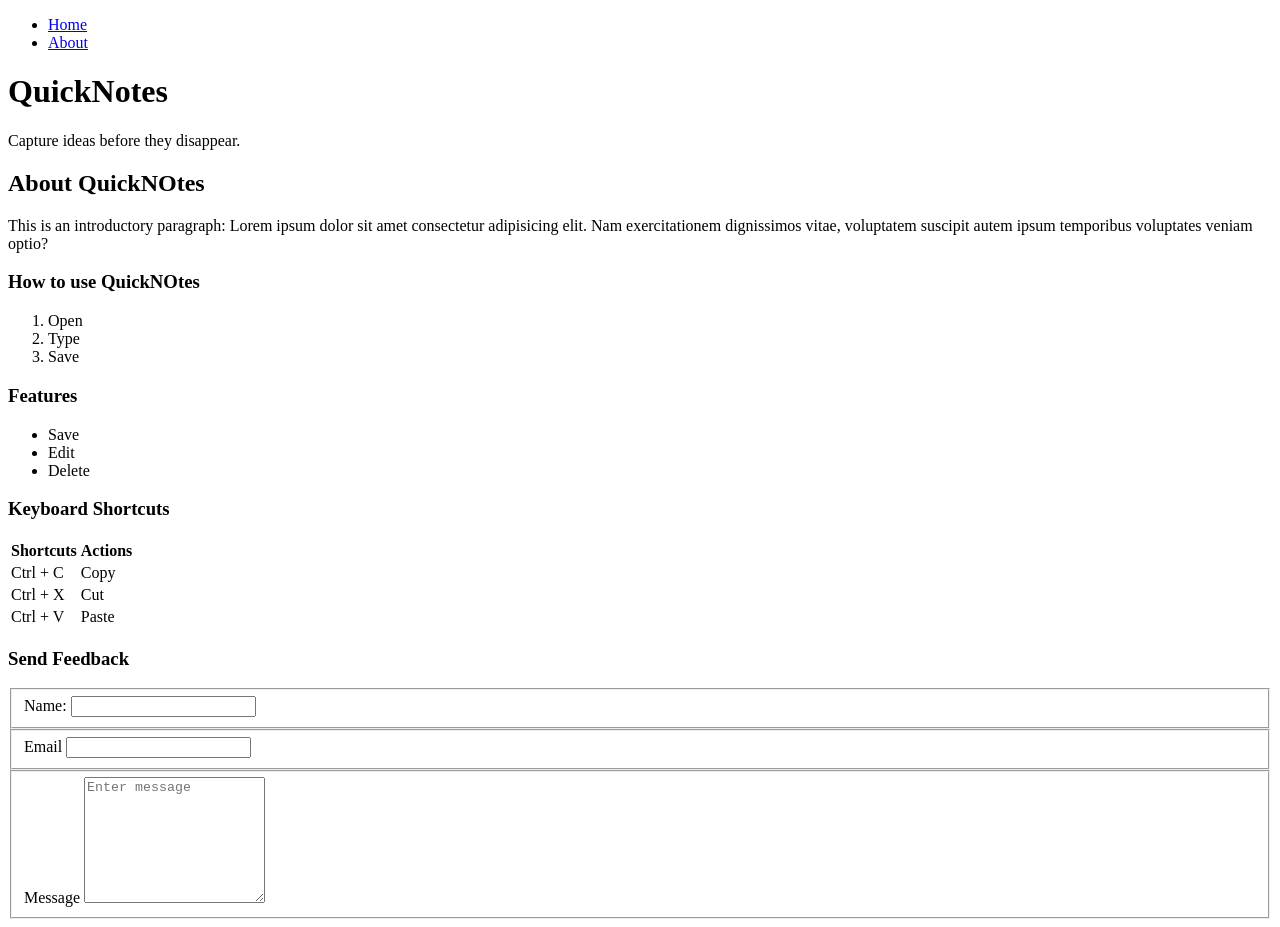
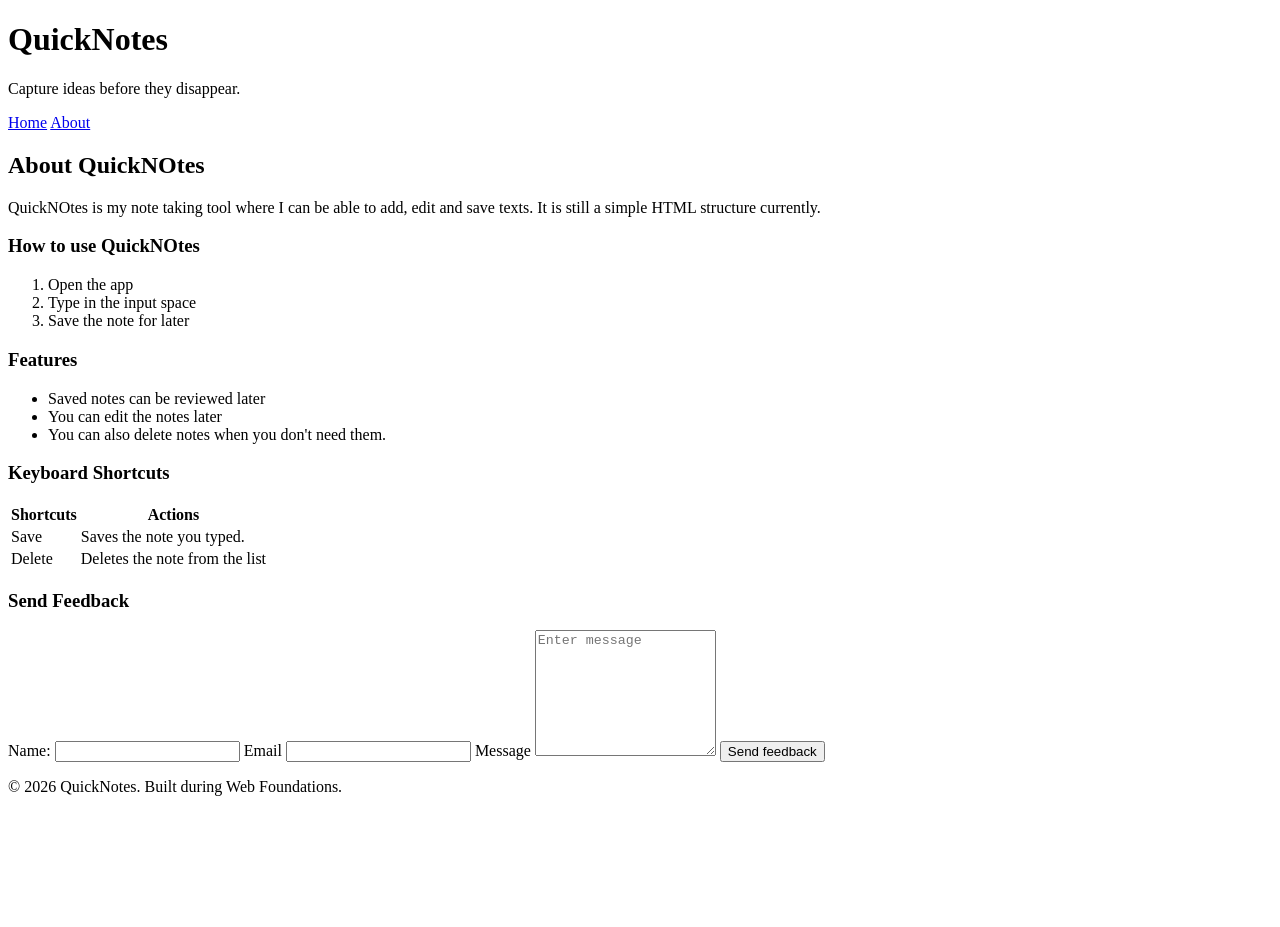
Before and after one commit to StevetheRebel/web-foundations-days, a plain HTML site: page day1/about.html in a window 1280 px wide. After the commit the page ends 812 px from the top, so only its background shows below. Drawn offline with Linux system fonts and the light colour scheme.

Commit message:
Day 1 assignment

```diff
--- a/day1/about.html
+++ b/day1/about.html
@@ -1,41 +1,42 @@
-<!DOCTYPE html>
+<!doctype html>
 <html lang="en">
   <head>
-    <meta charset="UTF-8">
-    <meta name="viewport" content="width=device-width, initial-scale=1.0">
+    <meta charset="UTF-8" />
+    <meta name="viewport" content="width=device-width, initial-scale=1.0" />
     <title>Day1 | About</title>
   </head>
   <body>
-    <nav>
-      <ul>
-        <li><a href="/web-foundations-days/day1/index.html">Home</a></li>
-        <li><a href="/web-foundations-days/day1/about.html">About</a></li>
-      </ul>
-    </nav>
     <header>
       <h1>QuickNotes</h1>
       <p>Capture ideas before they disappear.</p>
+      <nav>
+        <a href="/web-foundations-days/day1/index.html">Home</a>
+        <a href="/web-foundations-days/day1/about.html">About</a>
+      </nav>
     </header>
 
     <main>
       <h2>About QuickNOtes</h2>
-        <p>This is an introductory paragraph: Lorem ipsum dolor sit amet consectetur adipisicing elit. Nam exercitationem dignissimos vitae, voluptatem suscipit autem ipsum temporibus voluptates veniam optio?</p>
+      <p>
+        QuickNOtes is my note taking tool where I can be able to add, edit and
+        save texts. It is still a simple HTML structure currently.
+      </p>
 
       <section>
         <h3>How to use QuickNOtes</h3>
         <ol>
-                <li>Open</li>
-                <li>Type</li>
-                <li>Save</li>
+          <li>Open the app</li>
+          <li>Type in the input space</li>
+          <li>Save the note for later</li>
         </ol>
       </section>
 
       <section>
         <h3>Features</h3>
         <ul>
-                <li>Save</li>
-                <li>Edit</li>
-                <li>Delete</li>
+          <li>Saved notes can be reviewed later</li>
+          <li>You can edit the notes later</li>
+          <li>You can also delete notes when you don't need them.</li>
         </ul>
       </section>
 
@@ -50,16 +51,12 @@
           </thead>
           <tbody>
             <tr>
-                        <td>Ctrl + C</td>
-                        <td>Copy</td>
+              <td>Save</td>
+              <td>Saves the note you typed.</td>
             </tr>
             <tr>
-                        <td>Ctrl + X</td>
-                        <td>Cut</td>
-                    </tr>
-                    <tr>
-                        <td>Ctrl + V</td>
-                        <td>Paste</td>
+              <td>Delete</td>
+              <td>Deletes the note from the list</td>
             </tr>
           </tbody>
         </table>
@@ -68,20 +65,28 @@
       <section>
         <h3>Send Feedback</h3>
         <form action="">
-                <fieldset>
           <label for="name">Name:</label>
-                    <input type="tel" name="name" id="name" required>
-                </fieldset>
-                <fieldset>
+          <input type="tel" name="name" id="name" required />
+
           <label for="email">Email</label>
-                    <input type="email" name="email" id="email" required>
-                </fieldset>
-                <fieldset>
+          <input type="email" name="email" id="email" required />
+
           <label for="message">Message</label>
-                    <textarea name="message" id="message" rows="8" placeholder="Enter message" required></textarea>
-                </fieldset>
+          <textarea
+            name="message"
+            id="message"
+            rows="8"
+            placeholder="Enter message"
+            required
+          ></textarea>
+
+          <button type="submit">Send feedback</button>
         </form>
       </section>
     </main>
+
+    <footer>
+      <p>&copy; 2026 QuickNotes. Built during Web Foundations.</p>
+    </footer>
   </body>
 </html>
```
Also changed, not shown: day1/index.html (+7 -8 lines). Lines whose indentation alone changed are shown as unchanged.
